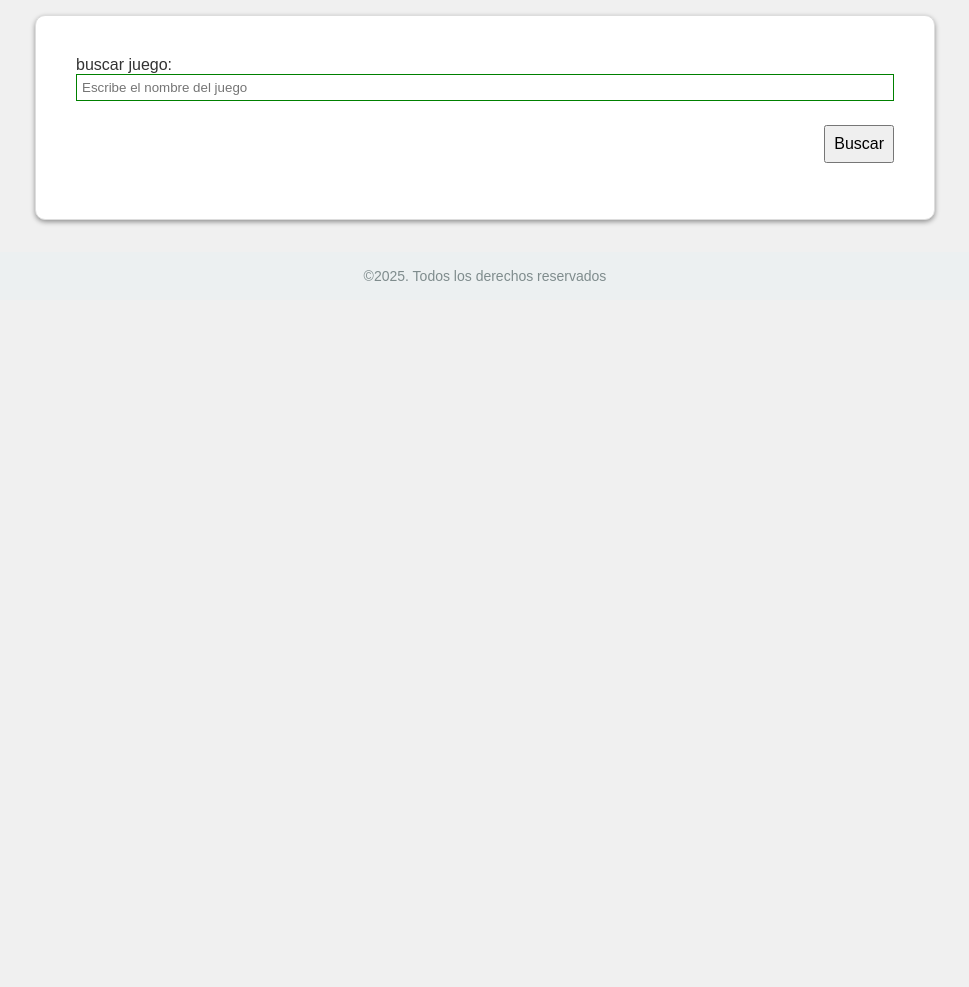
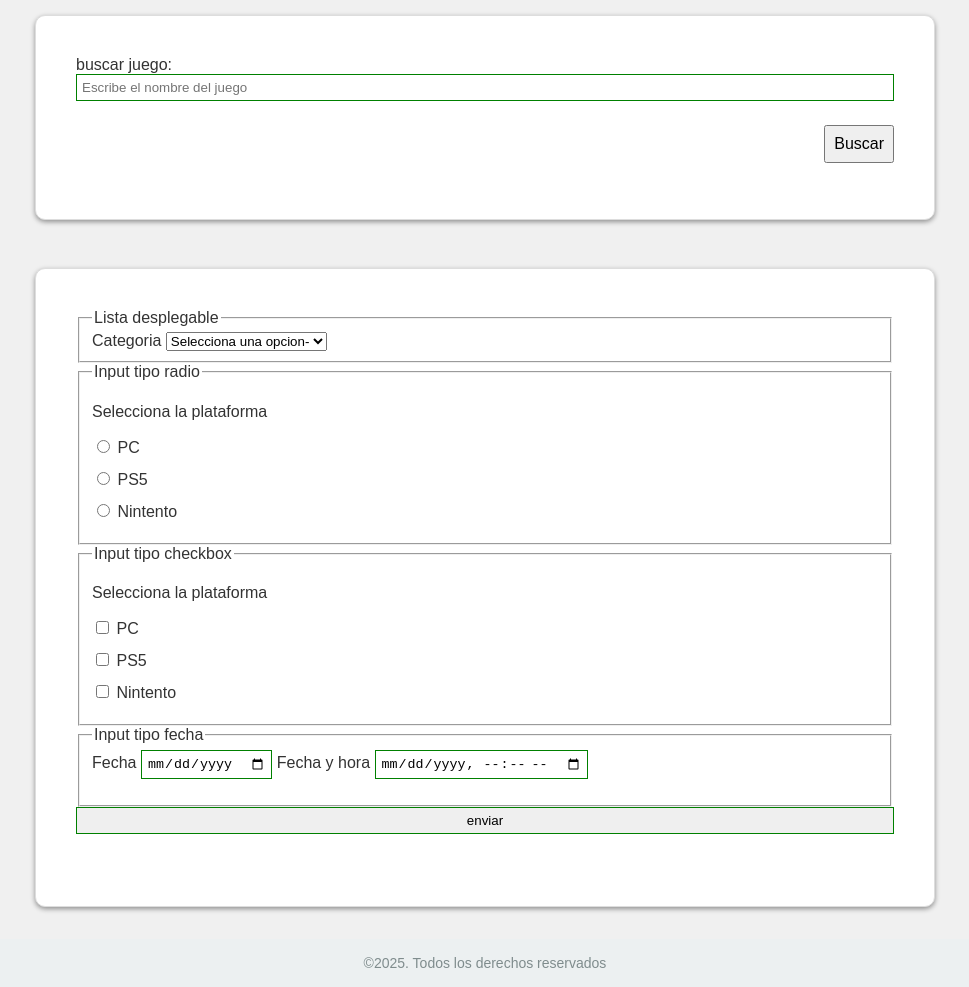
Before and after one commit to hgaroja/aplicaciones-web, a plain HTML site: page Ejercicios/Ejemplos/Gamezone/Index.html in a window 1280 px wide. Shown: the part 929-1916 px from the top of the page, without its empty margins (155-1124 px from the left). Before the commit the page ends 1229 px from the top, so only its background shows below. Drawn offline with Linux system fonts and the light colour scheme.

Commit message:
commiteado

```diff
--- a/Ejercicios/Ejemplos/Gamezone/Index.html
+++ b/Ejercicios/Ejemplos/Gamezone/Index.html
@@ -85,6 +85,55 @@
                 <button type="submit">Buscar</button>
             </form>
         </section>
+        <section class="tarjeta">
+            <form action="contacto.php" method="get">
+                <fieldset>
+                    <legend>Lista desplegable</legend>
+                    <label for="categoria">Categoria</label>
+                    <select name="categoria" id="categoria">
+                        <option selected disabled>Selecciona una opcion-</option>
+                        <option value="fantasia">Fantasia</option>
+                        <option value="rol">Rol</option>
+                        <option value="aventuras">aventuras</option>
+                        <option value="lucha">lucha</option>
+                    </select>
+                </fieldset>
+                <fieldset>
+                    <legend>Input tipo radio</legend>
+                    <p>Selecciona la plataforma</p>
+                    <input type="radio" name="plataforma" id="pc" value="pc">
+                    <label for="pc">PC</label>
+                    <br>
+                    <input type="radio" name="plataforma" id="ps5" value="ps5">
+                    <label for="ps5">PS5</label>
+                    <br>
+                    <input type="radio" name="plataforma" id="nintendo" value="nintendo">
+                    <label for="nintendo">Nintento</label>
+                    <br>
+                </fieldset>
+                <fieldset>
+                    <legend>Input tipo checkbox</legend>
+                    <p>Selecciona la plataforma</p>
+                    <input type="checkbox" name="plataforma" id="pc" value="pc">
+                    <label for="pc">PC</label>
+                    <br>
+                    <input type="checkbox" name="plataforma" id="ps5" value="ps5">
+                    <label for="ps5">PS5</label>
+                    <br>
+                    <input type="checkbox" name="plataforma" id="nintendo" value="nintendo">
+                    <label for="nintendo">Nintento</label>
+                    <br>
+                </fieldset>
+                <fieldset>
+                    <legend>Input tipo fecha</legend>
+                    <label for="fecha">Fecha</label>
+                    <input type="date" name="fecha" id="fecha">
+                    <label for="fecha-hora">Fecha y hora</label>
+                    <input type="datetime-local" name="fecha-hora" id="fecha-hora">
+                </fieldset>
+                <input type="submit" value="enviar">
+            </form>
+        </section>
     </main>
     <footer class="pie">
         &COPY;2025. Todos los derechos reservados
```
